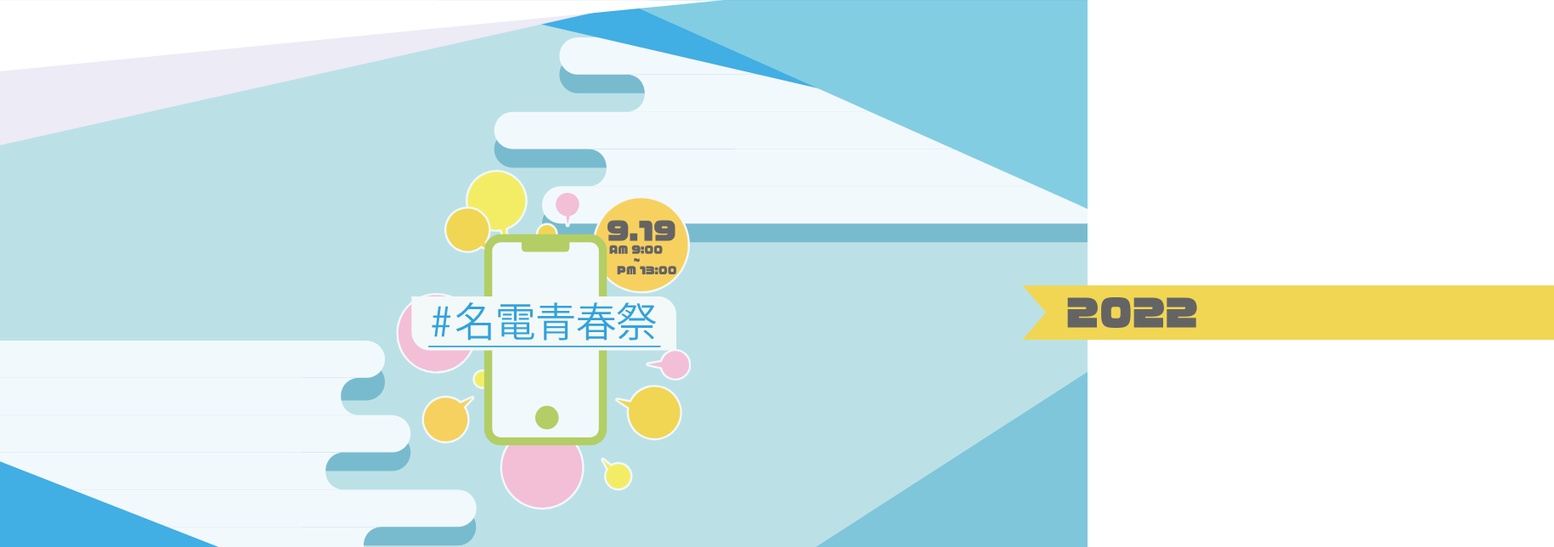
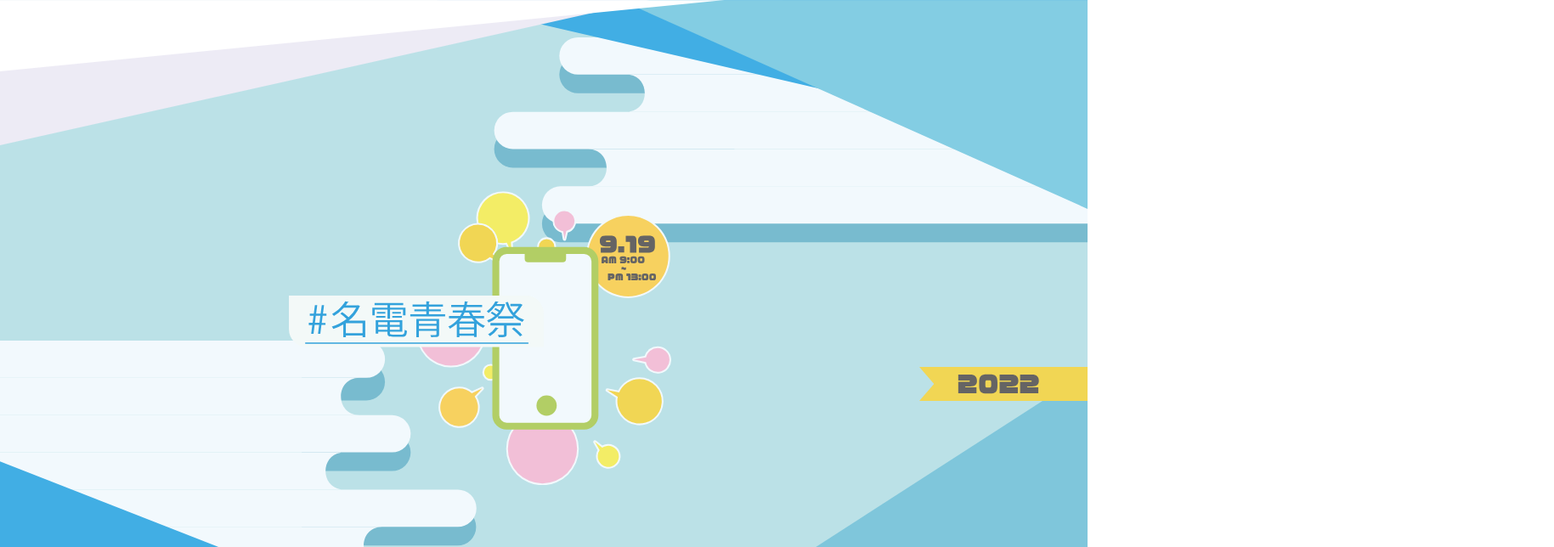
Before and after one commit to bita-tipi/mdn-fes-2022, a React (Create React App) app: page / in a window 1280 px wide. Shown: the top 644 px of the page at 85% size, 1829 px wide, since content can reach past the window. Built offline with nearby package versions, Linux system fonts and the light colour scheme.

Commit message:
topページのcssなど 変更した

```diff
--- a/src/routes/top.css
+++ b/src/routes/top.css
@@ -1,49 +1,57 @@
-.App {
-  text-align: center;
-}
-
-.App-header {
-  min-height: 100vh;
-  display: flex;
-  flex-direction: column;
-  align-items: center;
-  justify-content: center;
-  font-size: calc(10px + 2vmin);
-  color: white;
+.top_container {
+  height: 100vh;
+  min-width: 100%;
   background-image: url("/src/assets/img/top_back.svg");
-  background-repeat: no-repeat;
   background-size: cover;
-  background-position: 38% 50%;
-
-}
-
-.App-link {
-  color: #61dafb;
-}
-
-.top_container {
-  position: relative;
-  padding: 20px;
+  background-attachment: fixed;
+  background-position: 38% top;
 }
 
 .top_center {
   position: absolute;
+  top: 50%;
+  left: 50%;
   transform: translate(-50%, -50%);
-  min-height: 50vh;
+}
+
+.top_center img {
+  width: 100%;
+}
+
+.schedule {
+  height: 15%;
+  position: absolute;
+  top: 15%;
+  left: 72%;
+}
+
+.schedule img {
+  height: 100%;
 }
 
 .top_link {
+  width: 100%;
   position: absolute;
-  transform: translate(-50%, -80%);
-  min-height: 8vh;
+  top: 50%;
+  left: 0%;
+  transform: translate(0%, -50%);
 }
-.schedule {
+
+.top_link img {
+  width: 100%;
+}
+
+
+.obi {
+  height: 5vh;
+  max-width: 50%;
   position: absolute;
-  transform: translate(93%, -220%);
-  min-height: 8vh;
+  top: 54%;
+  right: 0%;
+  overflow: hidden;
+  /* transform: translate(0%, 150%); */
 }
-.obi {
-  position: absolute;
-  transform: translate(90%, -100%);
-  min-height: 8vh;
+
+.obi img {
+  height: 100%;
 }
--- a/src/routes/top.tsx
+++ b/src/routes/top.tsx
@@ -5,25 +5,27 @@ import top_center from "../assets/img/top_center.svg"
 import top_link from "../assets/img/top_link.svg"
 import schedule from "../assets/img/schedule.svg"
 import obi from "../assets/img/2022.svg"
-import './top.css';
+import "./top.css";
 import { Link, NavLink, useHistory } from "react-router-dom";
+
 
 function Top() {
     return (
         <div className="App">
-            <header className="App-header">
-                <div className="top_container">
-                <img src={top_center} className="top_center"/>
-                <Link to={`/top_back`}>
-                    <img src={schedule} className="schedule"/>
-                </Link>
-                <Link to={`/contents`}>
-                    <img src={top_link} className="top_link"/>
-                <img src={obi} className="obi"/>
-                </Link>
+            <div className="top_container">
+                <div className="top_center">
+                    <img src={top_center} />
+                    <Link to={"/top_back"} className="schedule">
+                        <img src={schedule} />
+                    </Link>
+                    <Link to={"/contents"} className="top_link">
+                        <img src={top_link} />
+                    </Link>
                 </div>
-
-            </header>
+                <div className="obi">
+                    <img src={obi} />
+                </div>
+            </div>
         </div>
     );
 }
```
Also changed, not shown: src/assets/img/2022.svg.
